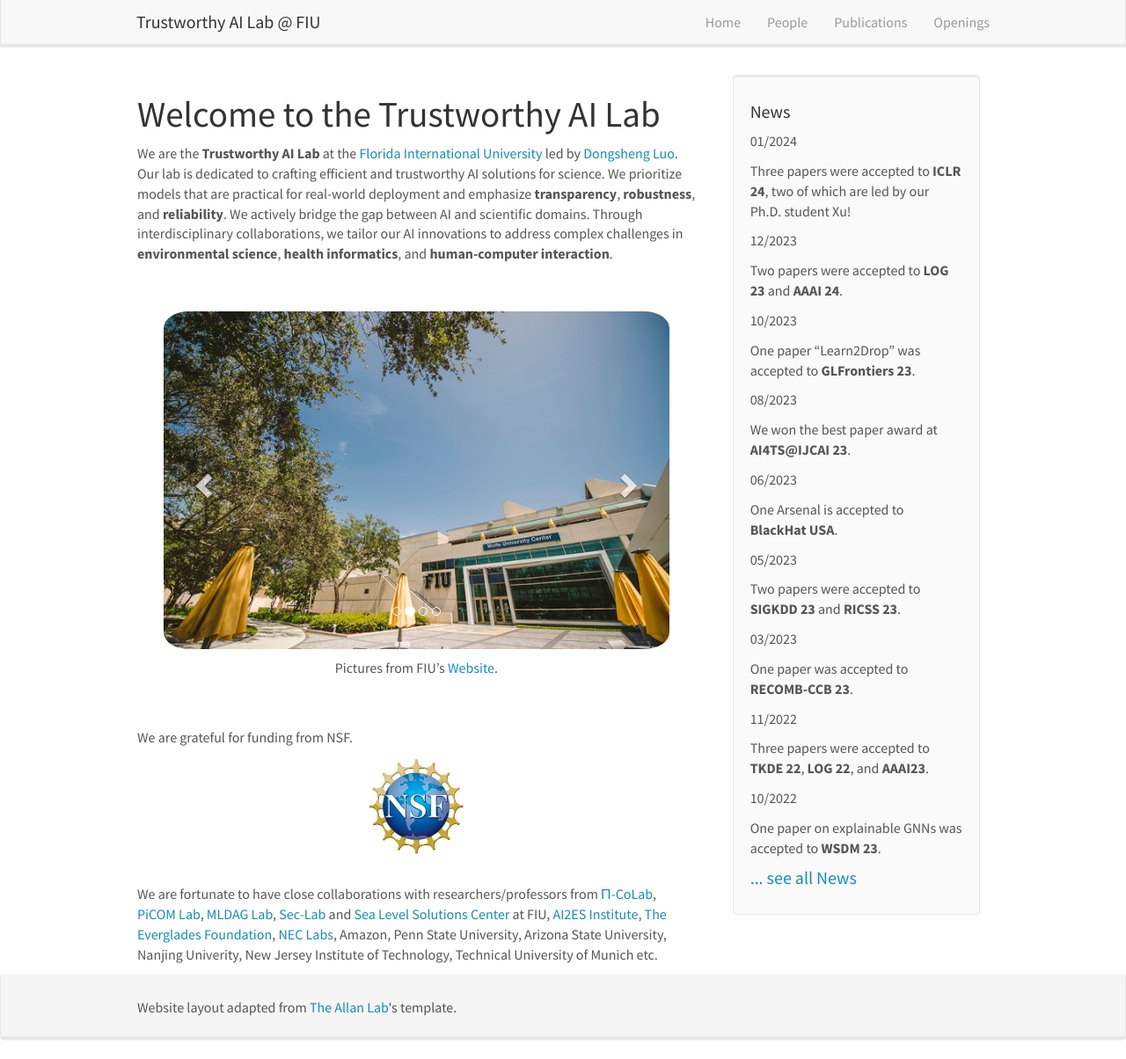
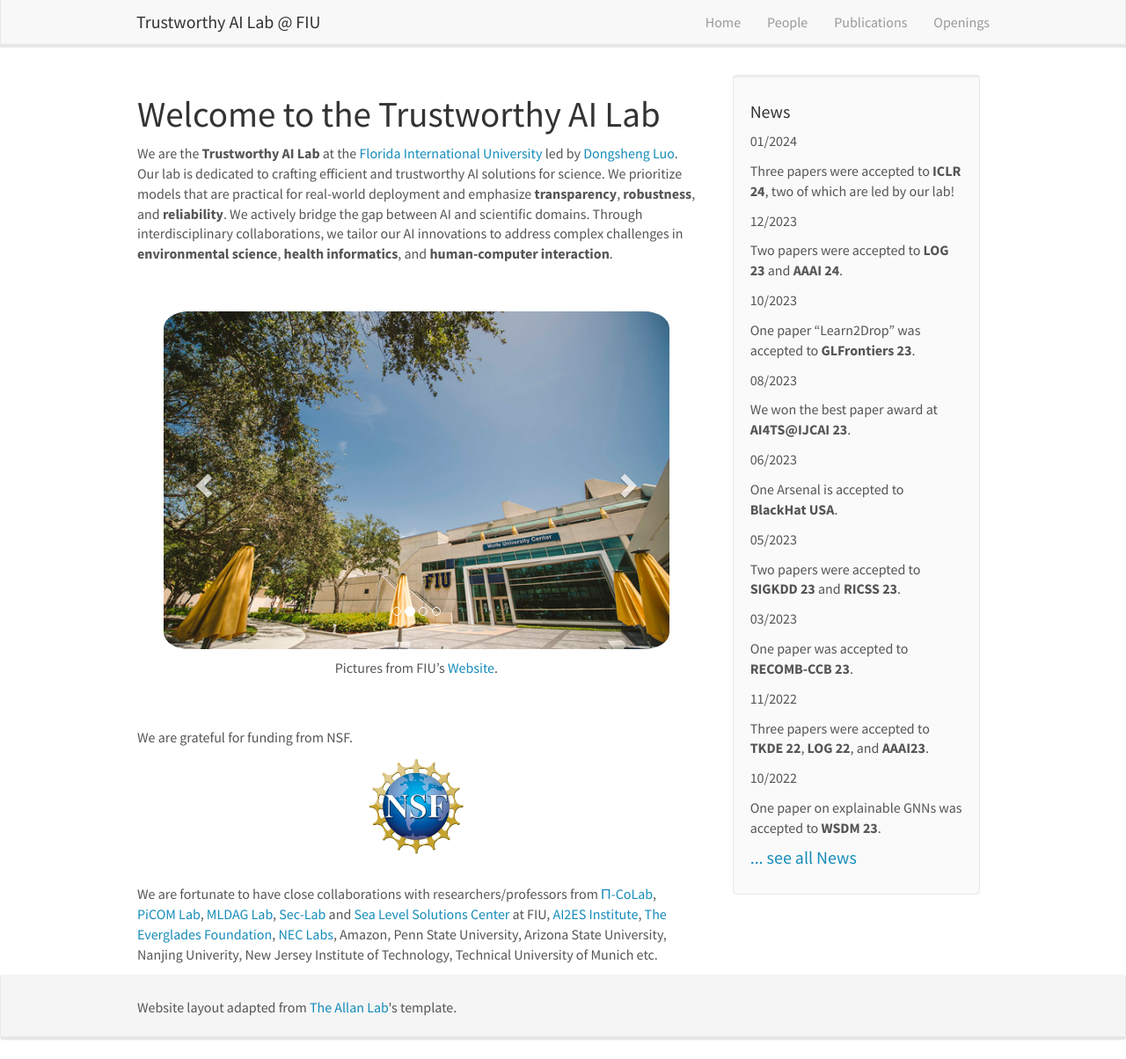
Before and after one commit to trustai4s-lab/trustai4s-lab.github.io, a Jekyll site: the page built from _pages/home.md, in a window 1280 px wide and 1204 px high. Shown: the whole window at 88% size. Built offline with Jekyll 4.4.1, drawn with Linux system fonts in a browser that asks for light colours; nearby versions of some CDN libraries.

Commit message:
Update news.yml

```diff
--- a/_data/news.yml
+++ b/_data/news.yml
@@ -1,5 +1,5 @@
 - date: 01/2024
-  headline: Three papers were accepted to **ICLR 24**, two of which are led by our Ph.D. student Xu!
+  headline: Three papers were accepted to **ICLR 24**, two of which are led by our lab!
 
 - date: 12/2023
   headline: Two papers were accepted to **LOG 23** and **AAAI 24**.
```
